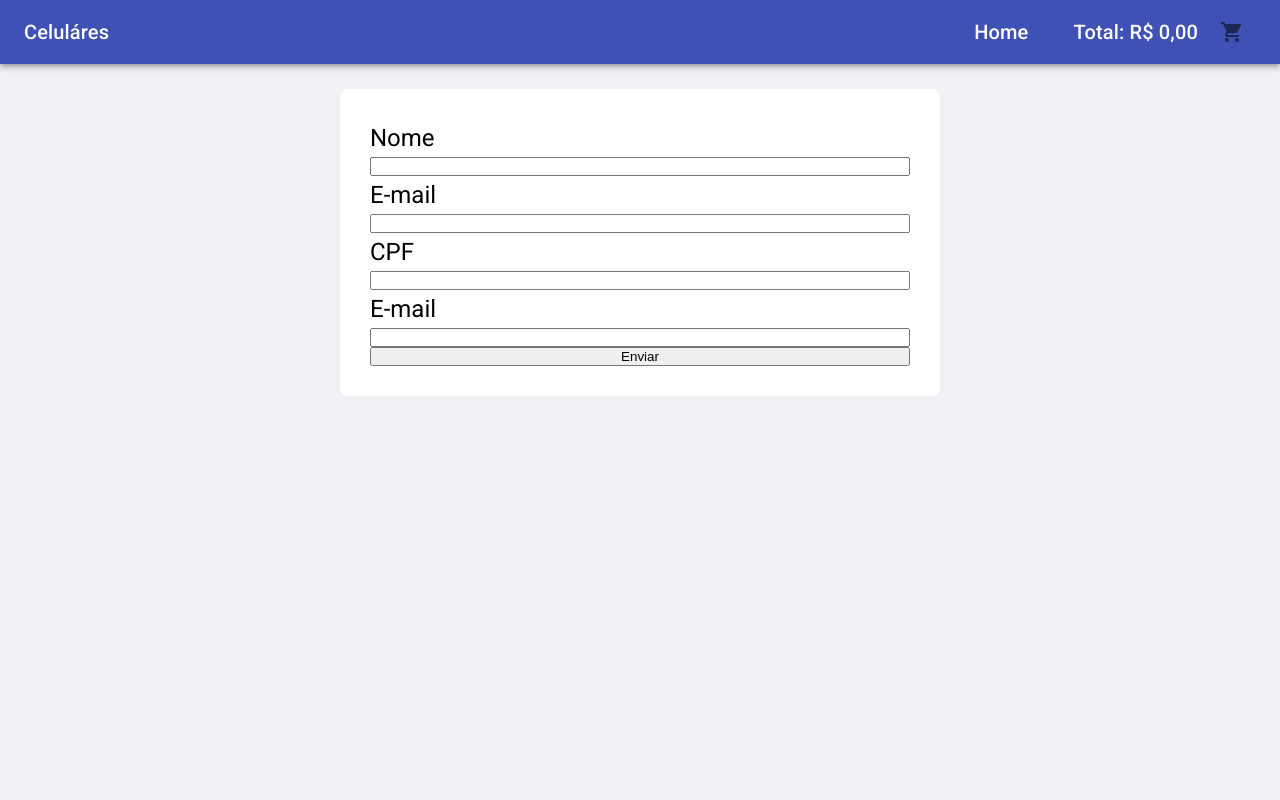
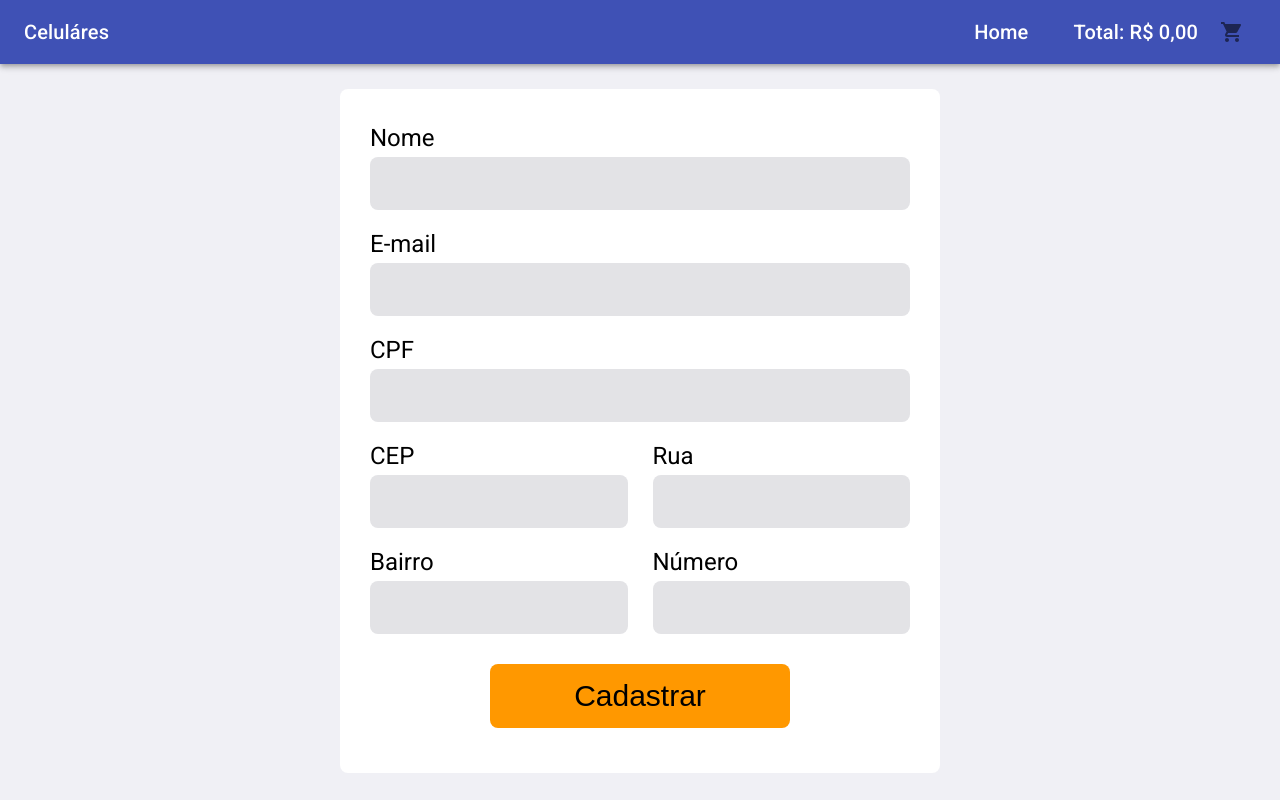
Before and after one commit to edgaregidio/cart_React, a React (Create React App) app in the folder frontend/: page /cadastro in a window 1280 px wide. Built offline with nearby package versions, Linux system fonts and the light colour scheme.

Commit message:
finalização de estilização form

```diff
--- a/frontend/src/pages/Form/index.js
+++ b/frontend/src/pages/Form/index.js
@@ -22,6 +22,11 @@ export default function Cart() {
           initialValues={{
             name: '',
             email: '',
+            cpf: '',
+            cep: '',
+            address: '',
+            district: '',
+            number:''
           }}
           render={({ values, isValid }) => (
             <Form>
@@ -31,22 +36,46 @@ export default function Cart() {
                   <Field name='name' type='text' />
                   <ErrorMessage name='name' />
                 </div>
+
                 <div className='form-fields' >
                   <label>E-mail</label>
                   <Field name='email' type='email' />
                   <ErrorMessage name='email' />
                 </div>
+
                 <div className='form-fields' >
                   <label>CPF</label>
-                  <Field name='email' type='text' />
+                  <Field name='cpf' type='text' />
                   <ErrorMessage name='cpf' />
                 </div>
-                <div className='form-fields' >
-                  <label>E-mail</label>
-                  <Field name='email' type='email' />
-                  <ErrorMessage name='email' />
+
+                <div className='form-address'>
+                  <div className='form-fields' >
+                    <label>CEP</label>
+                    <Field name='cep' type='numero' />
+                    <ErrorMessage name='cep' />
+                  </div>
+                  <div className='form-fields' >
+                    <label>Rua</label>
+                    <Field name='address' type='text' />
+                    <ErrorMessage name='address' />
+                  </div>
                 </div>
-                <button type='submit' disabled={!isValid}>Enviar</button>
+
+                <div className='form-address'>
+                  <div className='form-fields' >
+                    <label>Bairro</label>
+                    <Field name='district' type='text' />
+                    <ErrorMessage name='district' />
+                  </div>
+                  <div className='form-fields'>
+                    <label>Número</label>
+                    <Field name='number' type='numero' />
+                    <ErrorMessage name='number' />
+                  </div>
+
+                </div>
+                <button type='submit' disabled={!isValid}>Cadastrar</button>
               </div>
             </Form>
           )}
--- a/frontend/src/pages/Form/styles.css
+++ b/frontend/src/pages/Form/styles.css
@@ -11,17 +11,56 @@
   margin-top: 25px;
   border-radius: 8px;
   padding: 30px;
+  align-items: center;
 }
 
-.card-form .card-form-content .form-fields{
+
+.form-fields{
   display: flex;
   flex-direction: column;
+  width: 100%;
 }
+
 
 .form-fields label{
   font-size: 24px;
   margin: 5px 0;
 }
 
+
 .form-fields input{
+  width: 100%;
+  padding: 15px;
+  font-size: 20px;
+  border-radius: 8px;
+  margin-bottom: 15px;
+  background: #e3e3e6;
+  border: 0;
 }
+
+.form-address .form-fields + .form-fields{
+  margin-left: 25px;
+}
+
+.card-form .card-form-content button{
+  width: 300px;
+  background: #ff9800;
+  cursor: pointer;
+  padding: 15px;
+  font-size: 30px;
+  border: 0;
+  border-radius: 8px;
+  margin: 15px 0;
+  color: #000;
+  translate: .2s;
+}
+
+.card-form .card-form-content button:hover{
+  background: #f09000;
+}
+
+.card-form .card-form-content .form-address{
+  display: flex;
+  align-items: center;
+  width: 100%;
+}
--- a/frontend/src/schema.js
+++ b/frontend/src/schema.js
@@ -3,4 +3,9 @@ import * as Yup from 'yup'
 export default Yup.object().shape({
   name: Yup.string().min(3).required(),
   email: Yup.string().email().required(),
+  cpf: Yup.string().min(7).required(),
+  cep: Yup.string().min(8).required(),
+  address: Yup.string().required(),
+  district: Yup.string().required(),
+  number: Yup.number().min(1).required(),
 })
```
